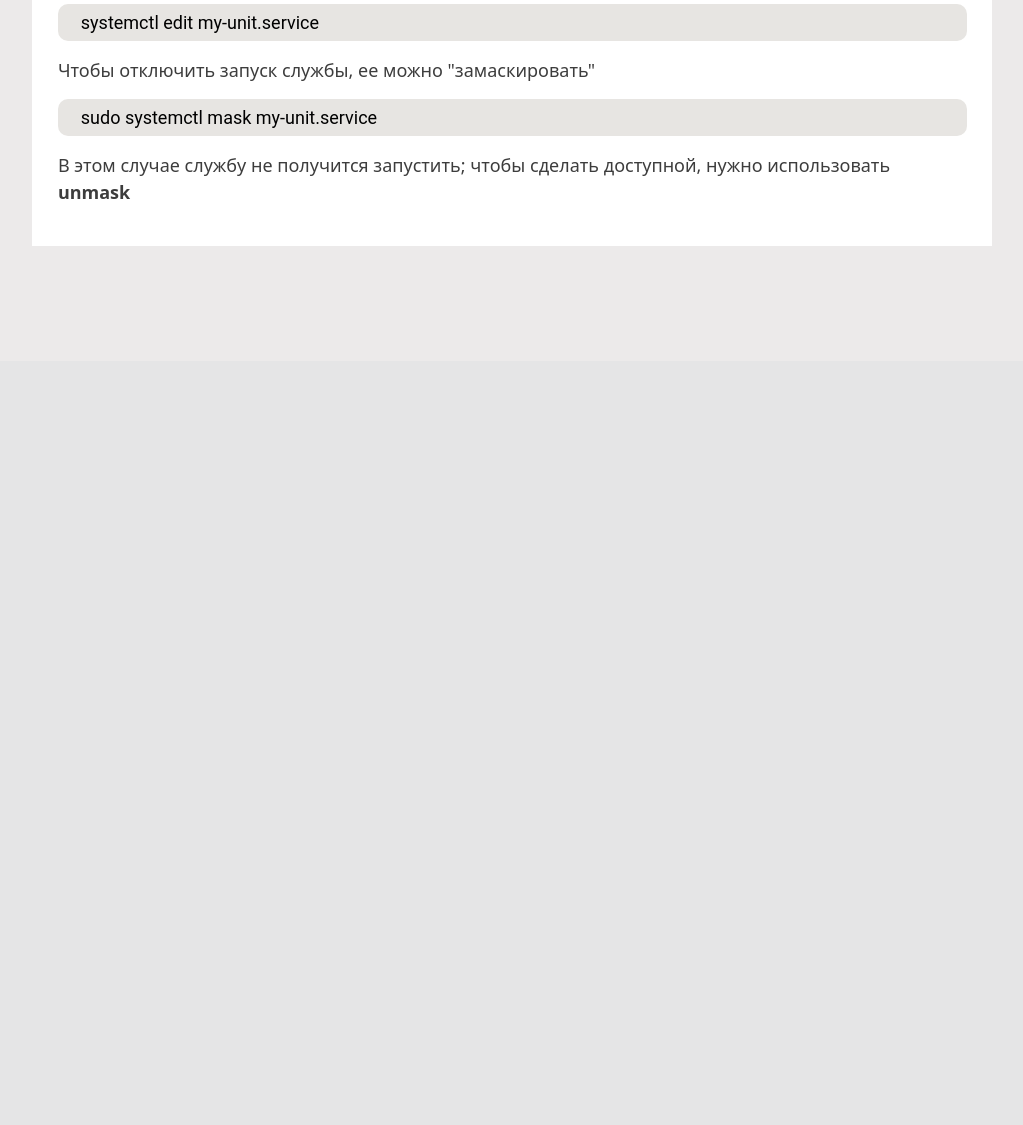
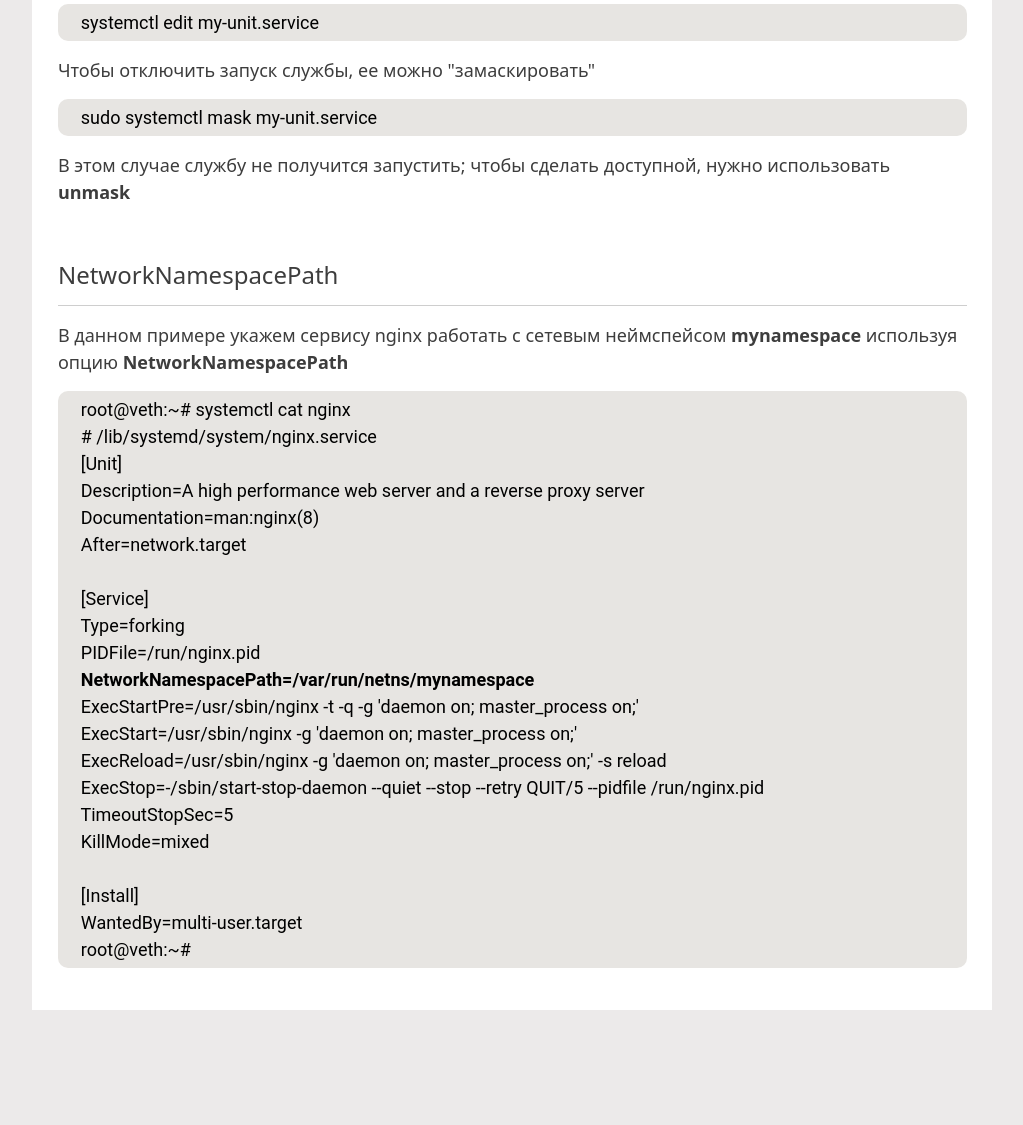
Before and after one commit to vladfire98/django, a Django app: page /systemd/ in a window 1280 px wide. Shown: the part 1666-2791 px from the top of the page, without its empty margins (181-1204 px from the left). Before the commit the page ends 1912 px from the top, so only its background shows below. Run offline with Django 4.2, Linux system fonts and the light colour scheme.

Commit message:
NetworkNamespacePath

```diff
--- a/homepage/templates/homepage/systemd.html
+++ b/homepage/templates/homepage/systemd.html
@@ -79,4 +79,31 @@
 </pre>
 <p>В этом случае службу не получится запустить; чтобы сделать доступной, нужно использовать <b>unmask</b></p>
 
+
+<h4>NetworkNamespacePath<hr></h4>
+<p>В данном примере укажем сервису nginx работать с сетевым неймспейсом <b>mynamespace</b> используя опцию <b>NetworkNamespacePath</b></p>
+<pre>
+    root@veth:~# systemctl cat nginx
+    # /lib/systemd/system/nginx.service
+    [Unit]
+    Description=A high performance web server and a reverse proxy server
+    Documentation=man:nginx(8)
+    After=network.target
+
+    [Service]
+    Type=forking
+    PIDFile=/run/nginx.pid
+    <b>NetworkNamespacePath=/var/run/netns/mynamespace</b>
+    ExecStartPre=/usr/sbin/nginx -t -q -g 'daemon on; master_process on;'
+    ExecStart=/usr/sbin/nginx -g 'daemon on; master_process on;'
+    ExecReload=/usr/sbin/nginx -g 'daemon on; master_process on;' -s reload
+    ExecStop=-/sbin/start-stop-daemon --quiet --stop --retry QUIT/5 --pidfile /run/nginx.pid
+    TimeoutStopSec=5
+    KillMode=mixed
+
+    [Install]
+    WantedBy=multi-user.target
+    root@veth:~#
+</pre>
+
 {% endblock %}
```
